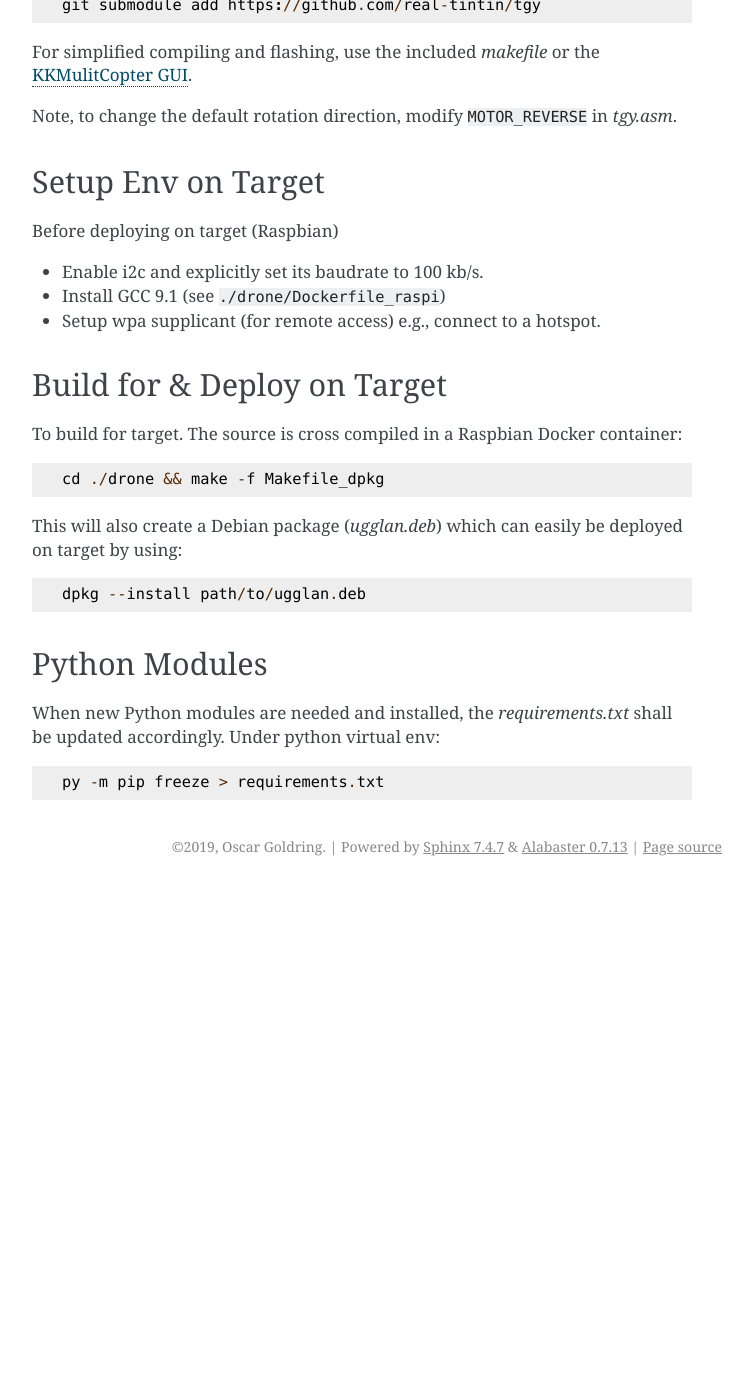
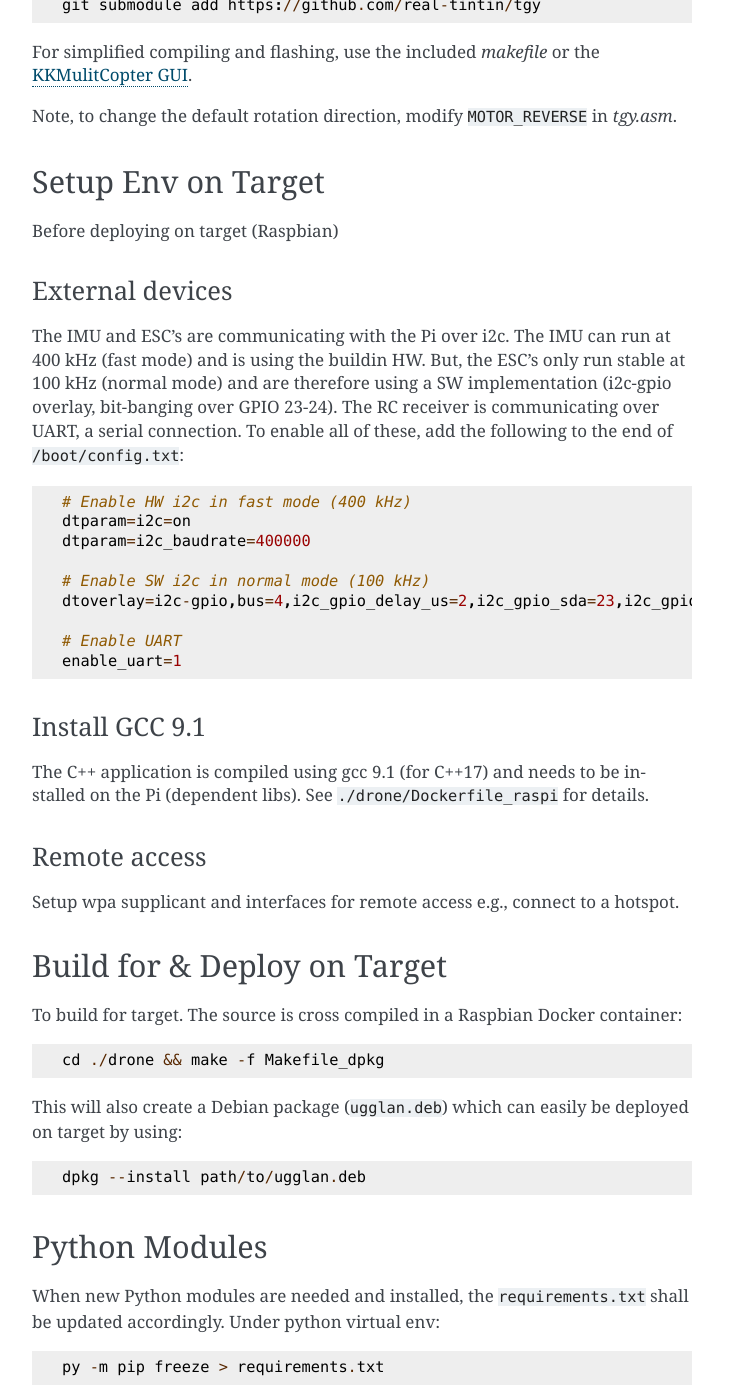
Before and after one commit to real-tintin/ugglan, a Sphinx documentation site: the page built from doc/source/development.rst, in a window 1280 px wide and 1400 px high, scrolled down 794 px. Shown: the whole window, without its empty margins (388-1141 px from the left). Built offline with Sphinx 7.4.7, drawn with Linux system fonts in a browser that asks for light colours; before the commit the page ends 1680 px from its top, so only the background shows below that; some of the changed text lies outside the part shown.

Commit message:
Make use of SW implmented i2c device (gpio overlays) for ESC. This to enable fast mode for IMU and increase performance.
Change-Id: Ib622567e919844b0e44bb02c5d8e253ab16f7a3d

```diff
--- a/doc/source/development.rst
+++ b/doc/source/development.rst
@@ -39,9 +39,32 @@ Setup Env on Target
 ====================
 Before deploying on target (Raspbian)
 
-* Enable i2c and explicitly set its baudrate to 100 kb/s.
-* Install GCC 9.1 (see ``./drone/Dockerfile_raspi``)
-* Setup wpa supplicant (for remote access) e.g., connect to a hotspot.
+External devices
+----------------
+The IMU and ESC's are communicating with the Pi over i2c. The IMU can run at 400 kHz (fast mode)
+and is using the buildin HW. But, the ESC's only run stable at 100 kHz (normal mode) and are
+therefore using a SW implementation (i2c-gpio overlay, bit-banging over GPIO 23-24). The RC receiver
+is communicating over UART, a serial connection. To enable all of these, add the following to the end
+of ``/boot/config.txt``::
+
+    # Enable HW i2c in fast mode (400 kHz)
+    dtparam=i2c=on
+    dtparam=i2c_baudrate=400000
+
+    # Enable SW i2c in normal mode (100 kHz)
+    dtoverlay=i2c-gpio,bus=4,i2c_gpio_delay_us=2,i2c_gpio_sda=23,i2c_gpio_scl=24
+
+    # Enable UART
+    enable_uart=1
+
+Install GCC 9.1
+----------------
+The C++ application is compiled using gcc 9.1 (for C++17) and needs to be installed on the Pi
+(dependent libs). See ``./drone/Dockerfile_raspi`` for details.
+
+Remote access
+--------------
+Setup wpa supplicant and interfaces for remote access e.g., connect to a hotspot.
 
 Build for & Deploy on Target
 =============================
@@ -49,14 +72,14 @@ To build for target. The source is cross compiled in a Raspbian Docker container
 
     cd ./drone && make -f Makefile_dpkg
 
-This will also create a Debian package (*ugglan.deb*) which can easily be deployed on target
+This will also create a Debian package (``ugglan.deb``) which can easily be deployed on target
 by using::
 
     dpkg --install path/to/ugglan.deb
 
 Python Modules
 ===============
-When new Python modules are needed and installed, the *requirements.txt* shall be
+When new Python modules are needed and installed, the ``requirements.txt`` shall be
 updated accordingly. Under python virtual env::
 
     py -m pip freeze > requirements.txt
--- a/doc/source/drone.rst
+++ b/doc/source/drone.rst
@@ -149,6 +149,10 @@ Devices & Busses
         Raspi -- i2c write --> Esc_i
         Imu_i -- i2c read --> Raspi
         RcReceiver -- uart read --> Raspi
+
+Wiring
+--------
+TODO: Wiring diagram.
 
 Modeling
 ===============
```
Also changed, not shown: 6 other files.
